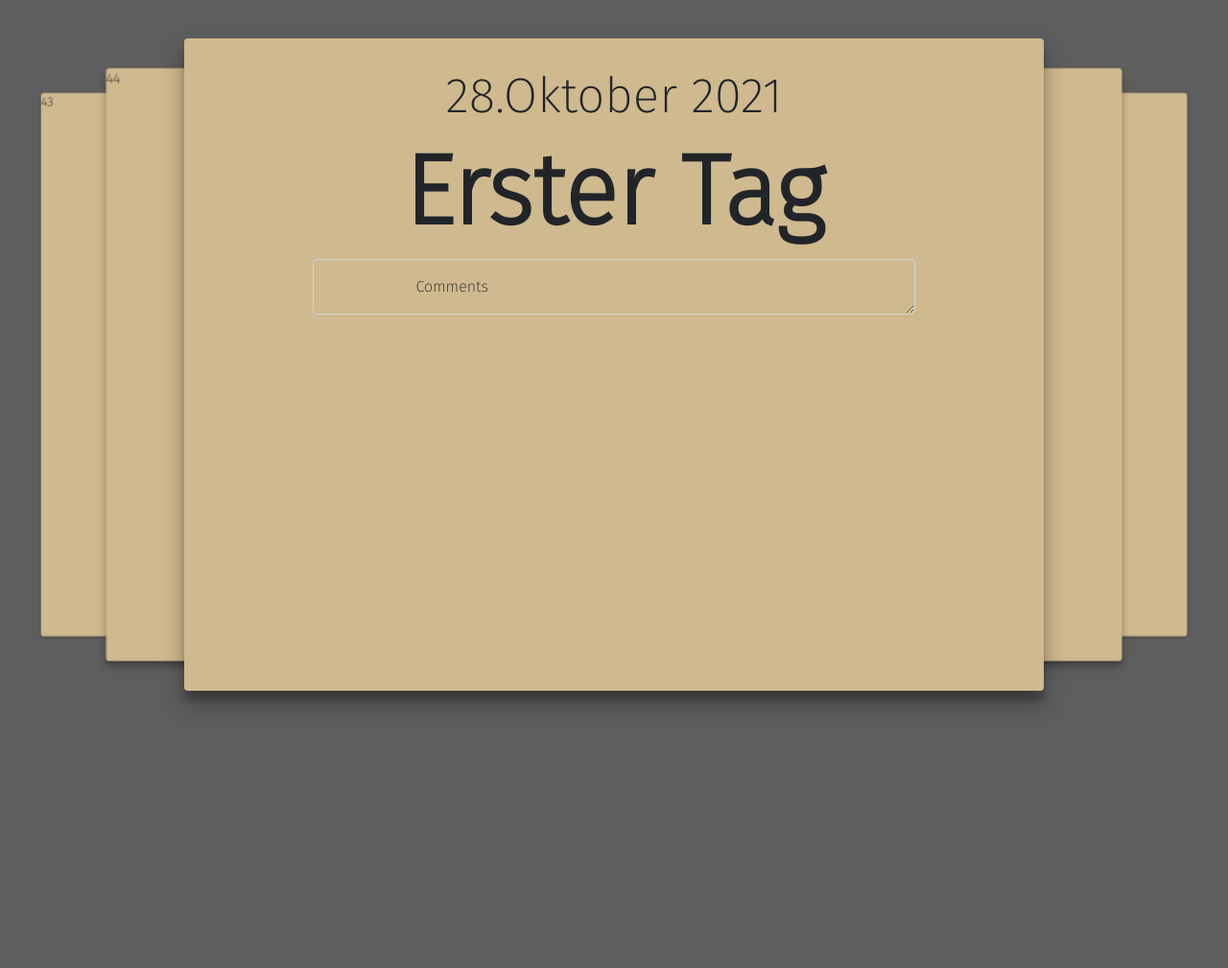
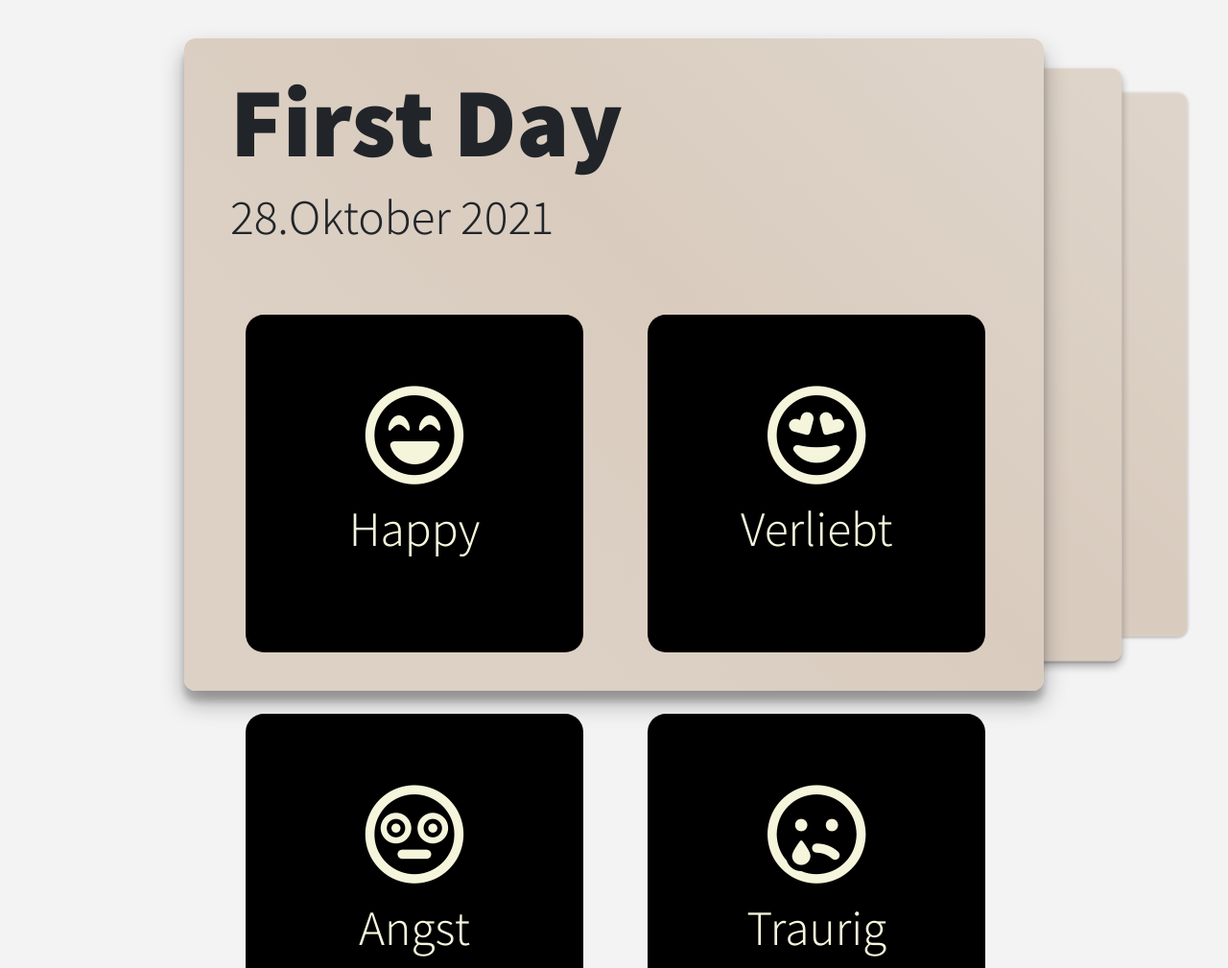
Before and after one commit to danielschoenfeld/danielschoenfeld.github.io, a plain HTML site: page index.html in a window 1280 px wide. Shown: the top 1009 px of the page at 96% size. Before the commit the page ends 950 px from the top, so only its background shows below. Drawn offline with nearby package versions, Linux system fonts and the light colour scheme.

Commit message:
initial start

```diff
--- a/index.html
+++ b/index.html
@@ -8,10 +8,12 @@
     <link rel="stylesheet" href="https://cdnjs.cloudflare.com/ajax/libs/font-awesome/4.7.0/css/font-awesome.min.css">
     <link rel="preconnect" href="https://fonts.googleapis.com">
     <link rel="preconnect" href="https://fonts.gstatic.com" crossorigin>
-    <link href="https://fonts.googleapis.com/css2?family=Fira+Sans:wght@200&display=swap" rel="stylesheet">
+    <link href="https://fonts.googleapis.com/css2?family=Assistant:wght@300;800&display=swap" rel="stylesheet">
     <meta name="viewport" content="width=device-width, initial-scale=1">
     <link href="https://cdn.jsdelivr.net/npm/bootstrap@5.1.1/dist/css/bootstrap.min.css" rel="stylesheet">
     <script src="https://cdn.jsdelivr.net/npm/bootstrap@5.1.1/dist/js/bootstrap.bundle.min.js"></script>
+    <script src="https://kit.fontawesome.com/a076d05399.js" crossorigin="anonymous"></script>
+    <link href="https://maxcdn.bootstrapcdn.com/font-awesome/4.7.0/css/font-awesome.min.css" rel="stylesheet" />
 </head>
 
 <body>
@@ -62,18 +64,40 @@
         <input type="radio" name="slider" id="s44">
         <label for="s1" id="slide1">
             <div class="heading">
+                <h1>First Day</h1>
                 <h2>28.Oktober 2021</h2>
-                <h1>Erster Tag</h1>
             </div>
-            <div class="select">
-                <div class="form-floating">
-                    <textarea class="form-control" id="comment" name="text" placeholder="Comment goes here"
-                        style="background-color: rgba(0, 0, 0, 0) !important"></textarea>
-                    <label for="comment">Comments</label>
-                </div>
+            <div class="emotions">
+                <button class="btn emotion">
+                    <div class="inner">
+                        <i class="fas fa-laugh-beam"
+                            style="color: beige; font-size: 8vw; font-weight: lighter !important;"></i>
+                        <p style="margin-top: 1vh;">Happy</p>
+                    </div>
+                </button>
+                <button class="btn emotion">
+                    <div class="inner">
+                        <i class="fas fa-grin-hearts"
+                            style="color: beige; font-size: 8vw; font-weight: lighter !important;"></i>
+                        <p style="margin-top: 1vh;">Verliebt</p>
+                    </div>
+                </button>
+                <button class="btn emotion">
+                    <div class="inner">
+                        <i class="fas fa-flushed"
+                            style="color: beige; font-size: 8vw; font-weight: lighter !important;"></i>
+                        <p style="margin-top: 1vh;">Angst</p>
+                    </div>
+                </button>
+                <button class="btn emotion">
+                    <div class="inner">
+                        <i class="fas fa-sad-tear"
+                            style="color: beige; font-size: 8vw; font-weight: lighter !important;"></i>
+                        <p style="margin-top: 1vh;">Traurig</p>
+                    </div>
+                </button>
+            </div>
 
-
-            </div>
         </label>
         <label for="s2" id="slide2">2</label>
         <label for="s3" id="slide3">3</label>
--- a/style/style.css
+++ b/style/style.css
@@ -1,12 +1,12 @@
 * {
   margin: 0;
   padding: 0;
-  font-family: 'Fira Sans', sans-serif;
+  font-family: 'Assistant', sans-serif;
 }
 
 body {
     padding-top: 5vh;
-  background: rgb(94, 94, 94) !important;
+  background: rgb(243, 243, 243) !important;
   user-select: none;
 }
 
@@ -23,16 +23,16 @@ body {
 
 #slider label {
   margin: auto;
-  width: 70%;
+  width: 70vw;
   height: 85vh;
-  border-radius: 4px;
+  border-radius: 1.5vh;
   position: absolute;
   left: 0; right: 0;
   cursor: pointer;
   transition: transform 0.4s ease;
 }
 
-#s1:checked ~ #slide43, #s2:checked ~ #slide44,
+/*#s1:checked ~ #slide43, #s2:checked ~ #slide44,*/
 #s3:checked ~ #slide1, #s4:checked ~ #slide2,
 #s5:checked ~ #slide3, #s6:checked ~ #slide4,
 #s7:checked ~ #slide5, #s8:checked ~ #slide6,
@@ -59,7 +59,7 @@ body {
   transform: translate3d(-30%,0,-200px);
 }
 
-#s1:checked ~ #slide44, #s2:checked ~ #slide1,
+/*#s1:checked ~ #slide44,*/ #s2:checked ~ #slide1,
 #s3:checked ~ #slide2, #s4:checked ~ #slide3,
 #s5:checked ~ #slide4, #s6:checked ~ #slide5,
 #s7:checked ~ #slide6, #s8:checked ~ #slide7,
@@ -134,7 +134,7 @@ body {
 #s37:checked ~ #slide38, #s38:checked ~ #slide39,
 #s39:checked ~ #slide40, #s40:checked ~ #slide41,
 #s41:checked ~ #slide42, #s42:checked ~ #slide43,
-#s43:checked ~ #slide44, #s44:checked ~ #slide1 {
+#s43:checked ~ #slide44/*, #s44:checked ~ #slide1*/ {
   display: inline;
   box-shadow: 0 6px 10px 0 rgba(0,0,0,.3), 0 2px 2px 0 rgba(0,0,0,.2);
   transform: translate3d(15%,0,-100px);
@@ -160,8 +160,8 @@ body {
 #s35:checked ~ #slide37, #s36:checked ~ #slide38,
 #s37:checked ~ #slide39, #s38:checked ~ #slide40,
 #s39:checked ~ #slide41, #s40:checked ~ #slide42,
-#s41:checked ~ #slide43, #s42:checked ~ #slide44,
-#s43:checked ~ #slide1, #s44:checked ~ #slide2 {
+#s41:checked ~ #slide43, #s42:checked ~ #slide44/*,
+#s43:checked ~ #slide1, #s44:checked ~ #slide2*/ {
   display: inline;
   box-shadow: 0 1px 4px 0 rgba(0,0,0,.37);
   transform: translate3d(30%,0,-200px);
@@ -177,13 +177,16 @@ body {
 #slide37, #slide38, #slide39, #slide40, #slide41,
 #slide42, #slide43, #slide44, #slide45, #slide46 {
     display: none;
-    background: #cfb98e;
-}
+    background: rgb(223,213,202);
+background: linear-gradient(225deg, rgba(223,213,202,1) 0%, rgba(217,204,191,1) 41%, rgba(221,209,197,1) 78%);
+    }
 
 .heading {
-    width: 100%;
-    text-align: center;
-    margin-top: 30px;
+    width: 95%;
+    text-align: left;
+    margin: auto;
+    padding-left: 2vw;
+    margin-top: 3vh;
 }
 
 h1 {
@@ -193,9 +196,29 @@ h1 {
 
 h2 {
     font-size: 4vw !important;
+    font-weight: lighter !important;
 }
 
 .select, .selectpicker {
     width: 70%;
     margin: auto;
 }
+
+.emotion {
+    background-color: black !important;
+    height: 27.5vw;
+    width: 27.5vw;
+    margin-left: 5vw;
+    margin-top: 5vw;
+    border-radius: 1.5vw !important;
+}
+
+.emotion:hover {
+    background-color: rgba(0, 0, 0, 0.3) !important;
+}
+
+p {
+    font-size: 4vw !important;
+    font-weight: lighter !important;
+    color: beige !important;
+}
```
